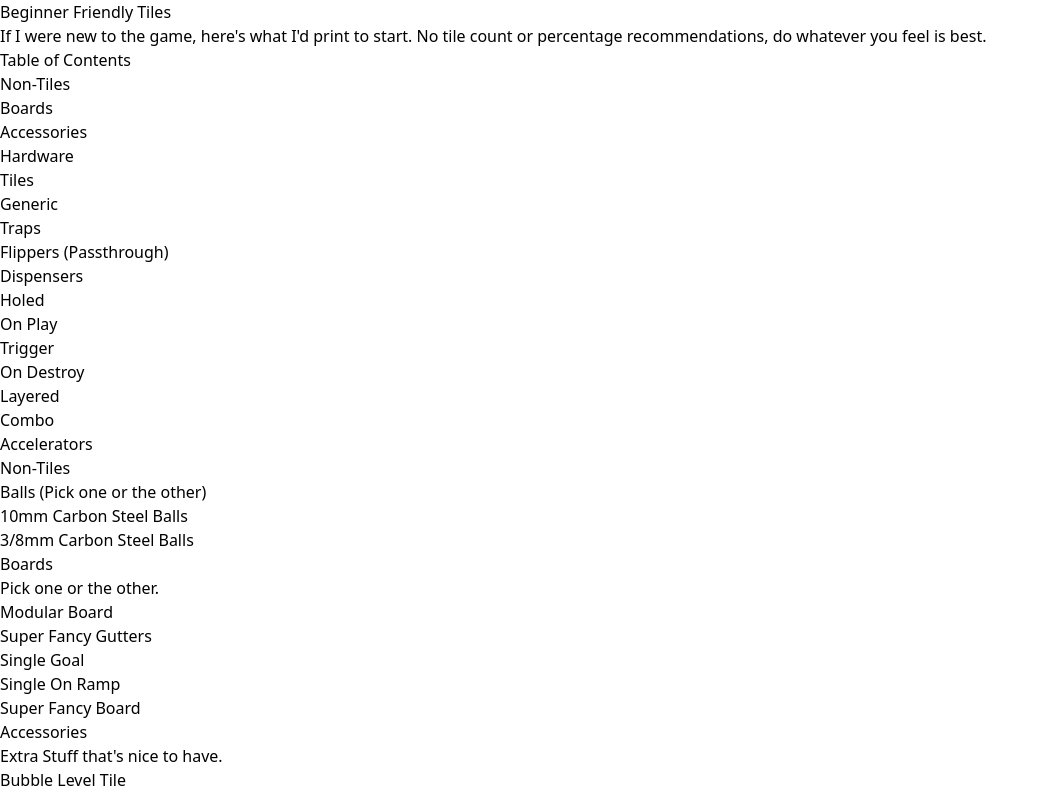
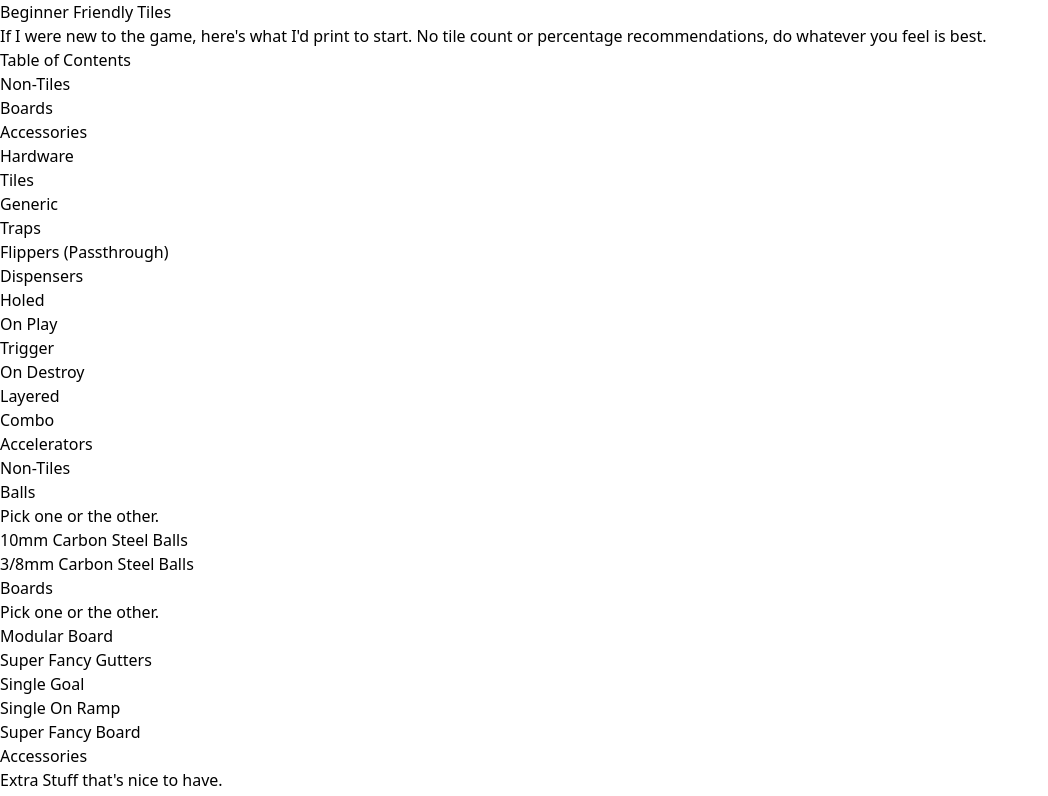
Before and after one commit to cadeluca/hextraction-catalog, a Next.js app: page /hextraction-catalog/tilesets/beginner-friendly-tiles in a window 1280 px wide. Shown: the top 796 px of the page, without its empty margins (0-1048 px from the left). Built offline with nearby package versions, Linux system fonts and the light colour scheme.

Commit message:
slight tweak
Signed-off-by: NoStepOnDeez <NoStepOnDeez@gmail.com>

```diff
--- a/src/pages/tilesets/beginner-friendly-tiles.mdx
+++ b/src/pages/tilesets/beginner-friendly-tiles.mdx
@@ -21,7 +21,8 @@ If I were new to the game, here's what I'd print to start. No tile count or perc
 
 ## Non-Tiles
 
-### Balls (Pick one or the other)
+### Balls
+Pick one or the other.
 - 10mm Carbon Steel Balls
 - 3/8mm Carbon Steel Balls
 
```
